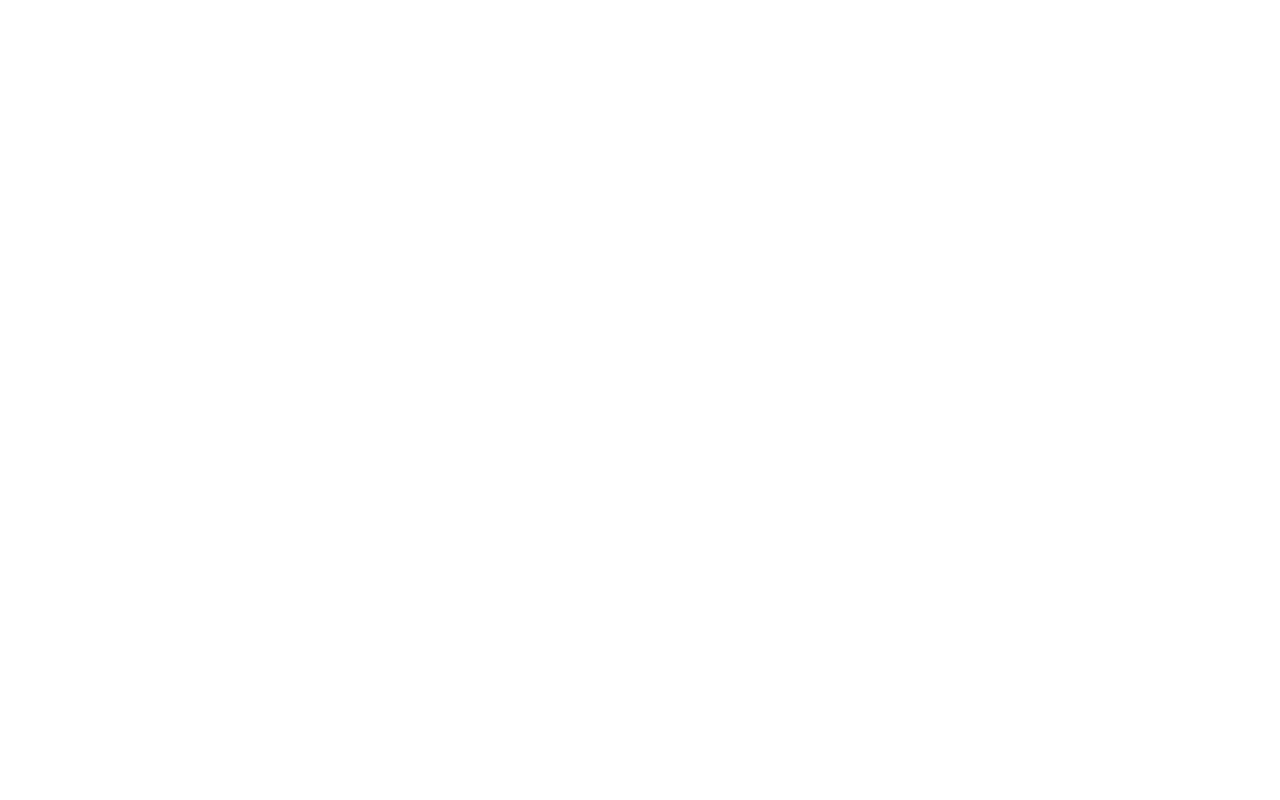
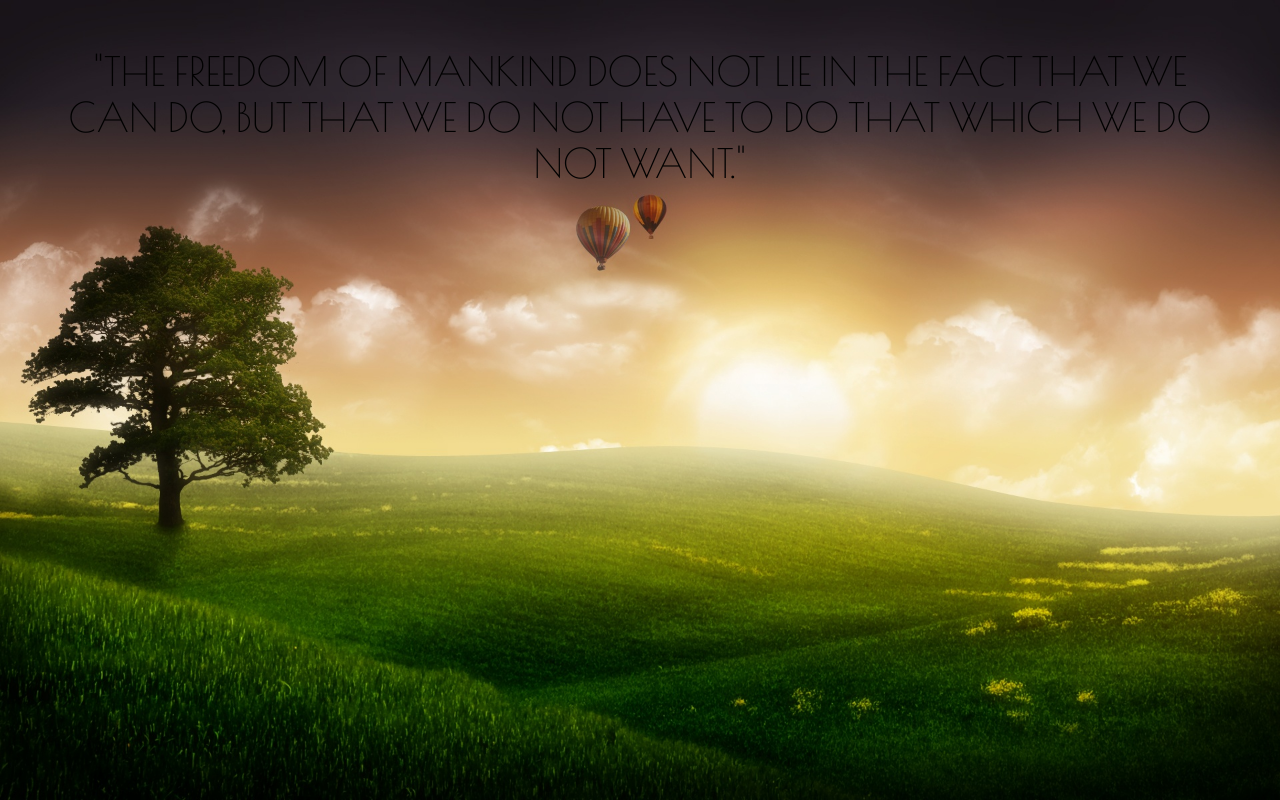
Before and after one commit to jeromos55/simple-quote-page, a plain HTML site: page index.html in a window 1280 px wide. Drawn offline with nearby package versions, Linux system fonts and the light colour scheme.

Commit message:
html-pages-updates

```diff
--- a/index.html
+++ b/index.html
@@ -5,8 +5,11 @@
   <title></title>
   <meta name="viewport" content="width=device-width, initial-scale=1">
 	<link rel="stylesheet" type="text/css" href="main.css">
+	<link href="https://fonts.googleapis.com/css?family=Poiret+One" rel="stylesheet">
 </head>
 <body>
-
+	<div>
+		<p>"The freedom of mankind does not lie in the fact that we can do, but that we do not have to do that which we do not want."</p>
+	</div>
 </body>
 </html>
--- a/main.css
+++ b/main.css
@@ -0,0 +1,13 @@
+html {
+  background: url(assets/background.jpg) no-repeat center fixed;
+  background-size: cover;
+}
+
+p {
+	font-family: 'Poiret One', cursive;
+	font-size: 40px;
+	color: black;
+	text-align: center;
+	margin: 3rem;
+	text-transform: uppercase;
+}
```
Also changed, not shown: assets/background.jpg (added).
